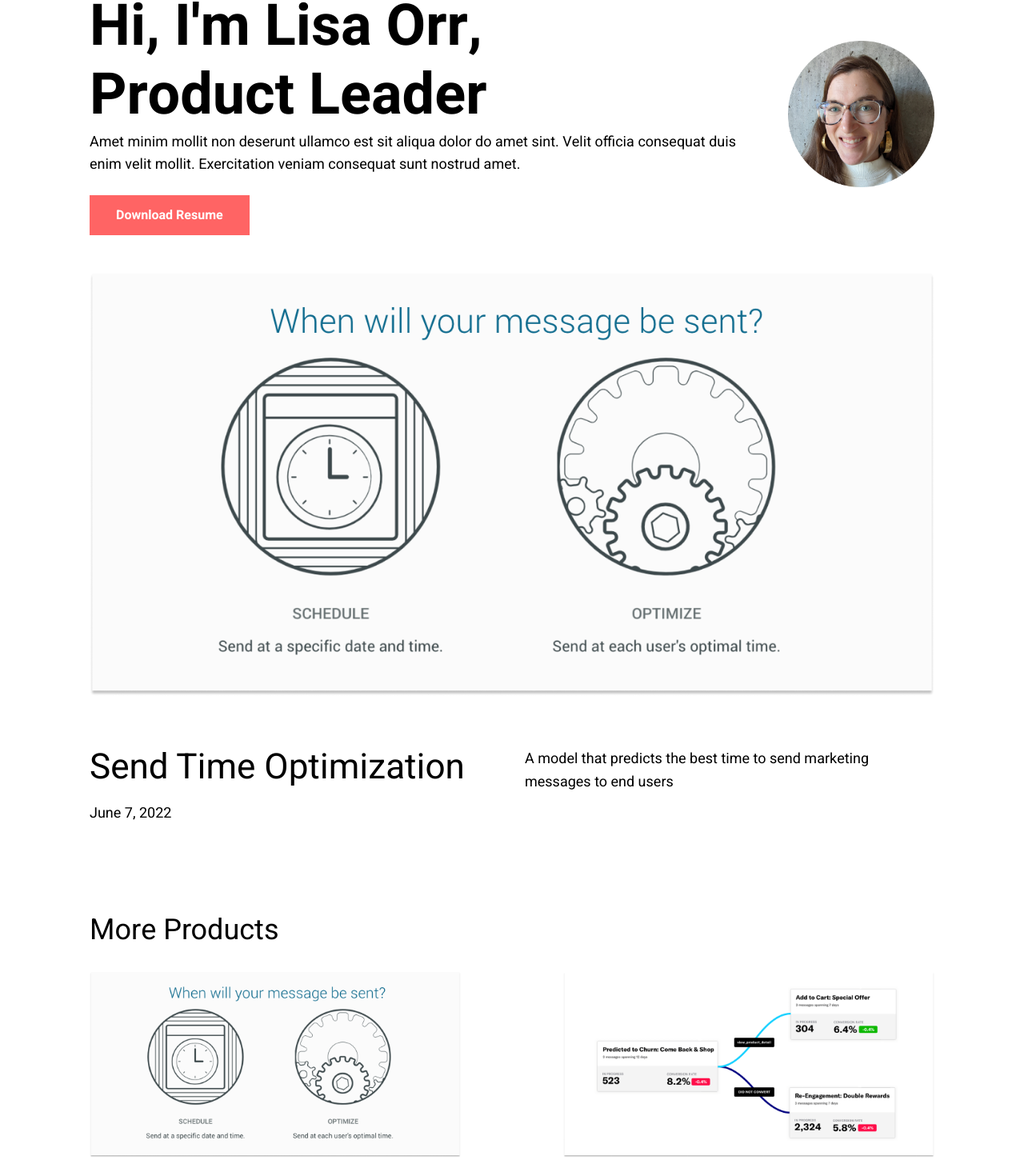
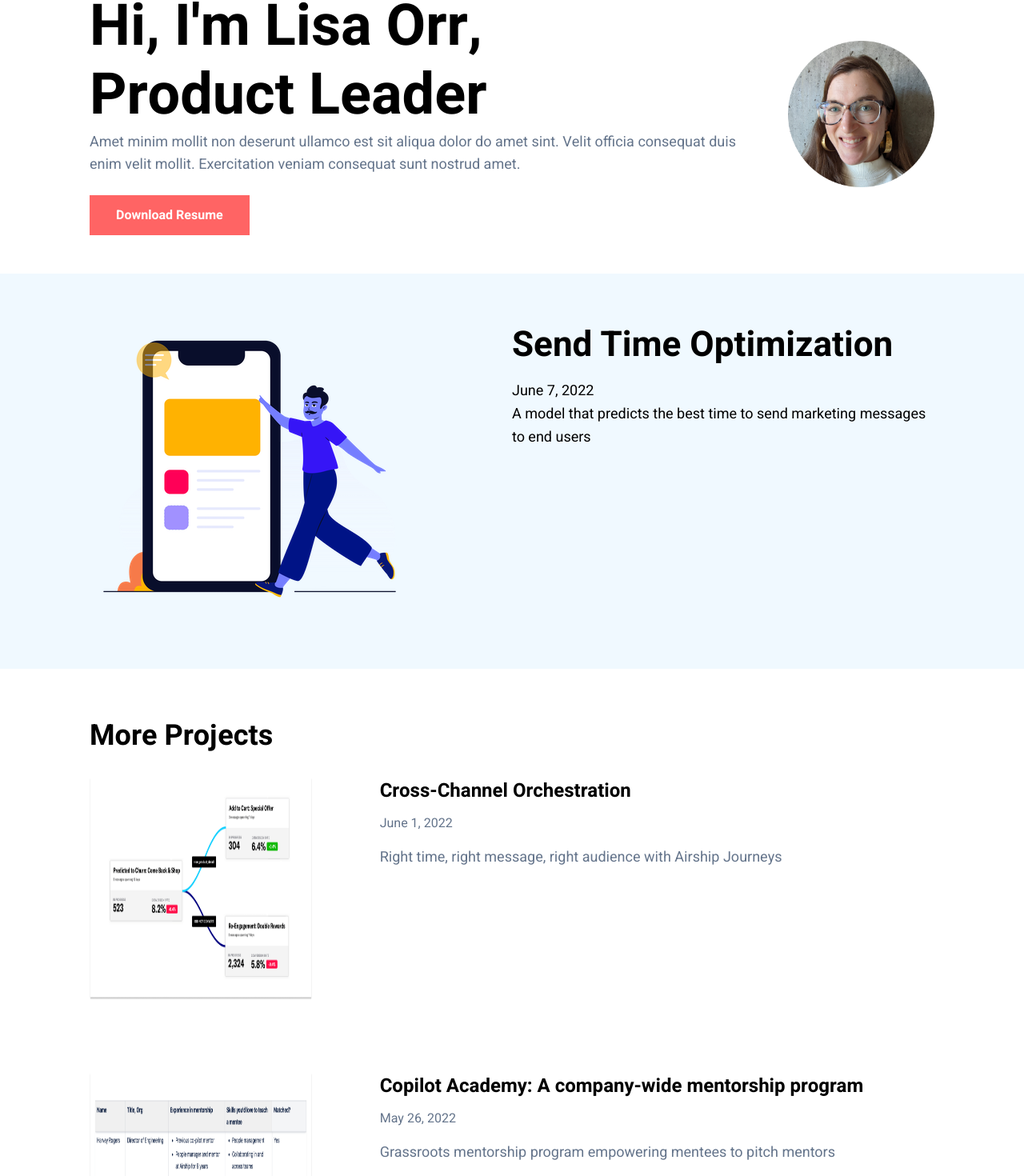
Before and after one commit to lisafeets/lisafeets_portfolio, a Next.js app: page / in a window 1280 px wide. Shown: the part 129-1599 px from the top of the page at 80% size. Built offline with nearby package versions, Linux system fonts and the light colour scheme.

Commit message:
posts design work

```diff
--- a/_posts/sendtime.md
+++ b/_posts/sendtime.md
@@ -1,13 +1,13 @@
 ---
 title: 'Send Time Optimization'
 excerpt: 'A model that predicts the best time to send marketing messages to end users'
-coverImage: '/assets/blog/sendtime/sendtimecover.png'
+coverImage: '/assets/blog/journeys/sendtime-optimize.png'
 date: '2022-06-07T05:35:07.322Z'
 author:
   name: Lisa Orr
   picture: '/assets/blog/authors/lisa.png'
 ogImage:
-  url: '/assets/blog/sendtime/sendtimecover.png'
+  url: '/assets/blog/journeys/sendtime-optimize.png'
 ---
 
 ## Product
--- a/components/cover-image.js
+++ b/components/cover-image.js
@@ -10,7 +10,6 @@ export default function CoverImage({ title, src, slug, height, width }) {
       className={cn('shadow-sm', {
         'hover:shadow-md transition-shadow duration-200': slug,
       })}
-      layout="responsive"
       width={width}
       height={height}
     />
--- a/components/hero-post.js
+++ b/components/hero-post.js
@@ -12,19 +12,19 @@ export default function HeroPost({
   slug,
 }) {
   return (
-    <section>
-      <div className="mb-8 md:mb-16">
+    <section className="md:grid grid-cols-2">
+      <div className="md:mr-8">
         <CoverImage
           title={title}
           src={coverImage}
           slug={slug}
-          height={620}
-          width={1240}
+          height={359}
+          width={400}
         />
       </div>
-      <div className="md:grid md:grid-cols-2 md:gap-x-16 lg:gap-x-8 mb-20 md:mb-28">
+      <div>
         <div>
-          <h3 className="mb-4 text-4xl lg:text-6xl leading-tight">
+          <h3 className="mb-4 text-4xl lg:text-6xl leading-tight font-bold">
             <Link href={`/posts/${slug}`}>
               <a className="hover:underline">{title}</a>
             </Link>
--- a/components/intro.js
+++ b/components/intro.js
@@ -8,7 +8,7 @@ export default function Intro() {
         <h1 className="text-6xl md:text-7xl font-bold leading-tight">
           Hi, I'm Lisa Orr,<br />Product Leader
         </h1>
-        <p className="text-lg block">Amet minim mollit non deserunt ullamco est sit aliqua dolor do amet sint.
+        <p className="text-lg block text-slate-500">Amet minim mollit non deserunt ullamco est sit aliqua dolor do amet sint.
           Velit officia consequat duis enim velit mollit.
           Exercitation veniam consequat sunt nostrud amet.</p>
         <a href="/assets/resume/resume2022.pdf"
--- a/components/more-stories.js
+++ b/components/more-stories.js
@@ -3,10 +3,10 @@ import PostPreview from '../components/post-preview'
 export default function MoreStories({ posts }) {
   return (
     <section>
-      <h2 className="mb-8 text-lg md:text-4xl leading-tight">
-        More Products
+      <h2 className="mb-8 text-md md:text-4xl leading-tight font-bold">
+        More Projects
       </h2>
-      <div className="grid grid-cols-1 md:grid-cols-2 md:gap-x-16 lg:gap-x-32 gap-y-20 md:gap-y-32 mb-32">
+      <div className="mb-32">
         {posts.map((post) => (
           <PostPreview
             key={post.slug}
--- a/components/post-body.js
+++ b/components/post-body.js
@@ -2,7 +2,7 @@ import markdownStyles from './markdown-styles.module.css'
 
 export default function PostBody({ content }) {
   return (
-    <div className="max-w-2xl mx-auto portfolio-styling">
+    <div className="max-w-2xl mx-auto">
       <div
         className={markdownStyles['markdown']}
         dangerouslySetInnerHTML={{ __html: content }}
--- a/components/post-header.js
+++ b/components/post-header.js
@@ -10,14 +10,15 @@ export default function PostHeader({ title, coverImage, date, author }) {
       <div className="hidden md:block md:mb-12">
         <Avatar name={author.name} picture={author.picture} />
       </div>
-      <div className="mb-8 md:mb-16 sm:mx-0">
-        <CoverImage title={title} src={coverImage} height={620} width={1240} />
+      <div className="mb-8 md:mb-16 sm:mx-0 flex justify-center">
+        <CoverImage title={title} src={coverImage} height={359}
+          width={400}/>
       </div>
       <div className="max-w-2xl mx-auto">
         <div className="block md:hidden mb-6">
           {/* <Avatar name={author.name} picture={author.picture} /> */}
         </div>
-        <div className="mb-6 text-lg">
+        <div className="mb-6 text-md">
           <DateFormatter dateString={date} />
         </div>
       </div>
--- a/components/post-preview.js
+++ b/components/post-preview.js
@@ -12,26 +12,28 @@ export default function PostPreview({
   slug,
 }) {
   return (
-    <div>
+      <div className="grid grid-cols-3 gap-8 md:mb-16">
         <div className="mb-5">
           <CoverImage
             slug={slug}
             title={title}
             src={coverImage}
             height={278}
-          width={556}
+            width={278}
           />
         </div>
-      <h3 className="text-3xl mb-3 leading-snug">
+        <div className="col-span-2">
+          <h3 className="text-2xl mb-3 leading-snug font-bold">
             <Link href={`/posts/${slug}`}>
               <a className="hover:underline">{title}</a>
             </Link>
           </h3>
-      <div className="text-lg mb-4">
+          <div className="text-md mb-4 text-slate-500">
             <DateFormatter dateString={date} />
           </div>
-      <p className="text-lg leading-relaxed mb-4">{excerpt}</p>
+          <p className="text-lg leading-relaxed mb-4 text-slate-500">{excerpt}</p>
           {/* <Avatar name={author.name} picture={author.picture} /> */}
+        </div>
       </div>
   )
 }
--- a/pages/about.js
+++ b/pages/about.js
@@ -2,27 +2,38 @@ import Image from 'next/image'
 import Layout from '../components/layout'
 import Head from 'next/head'
 import Container from '../components/container'
+import Header from '../components/header'
 
 const About = () => {
     return (
-        // <div>
-        //     <h1>About</h1>
-        //     <p>I build products!</p>
-        //     <Image title={"lisafeets"} src={"/assets/about/lisa_tuba_2.png"} height={255} width={210}/>
-        // </div>
-        // (
             <>
               <Layout>
-                <Head>
-                  <title>Lisa Orr's Product Portfolio</title>
-                </Head>
                 <Container>
-                <div>
-                    <h1>About</h1>
-                    <p>I build products!</p>
-                    <Image title={"lisafeets"} src={"/assets/about/lisa_tuba_2.png"} height={255} width={210}/>
-                </div>
+                  <Header />
                 </Container>
+                <div className="bg-sky-50 pt-16 pb-16">
+                  <Container>
+                    <div className="grid grid-cols-3 gap-16">
+                      <div>
+                        <Image title={"lisafeets"} src={"/assets/about/lisa_tuba_2.png"} height={295} width={293} />
+                        </div>
+                      <div className="md:pr-8 col-span-2">
+                        <h1 className="text-2xl md:text-3xl font-bold leading-tight mb-12">
+                          I build products.
+                        </h1>
+                        <p className="text-lg block text-slate-500 mb-4">Amet minim mollit non deserunt ullamco est sit aliqua dolor do amet sint.
+                          Velit officia consequat duis enim velit mollit.
+                          Exercitation veniam consequat sunt nostrud amet.</p>
+                          <p className="text-lg block text-slate-500 mb-4">Amet minim mollit non deserunt ullamco est sit aliqua dolor do amet sint.
+                          Velit officia consequat duis enim velit mollit.
+                          Exercitation veniam consequat sunt nostrud amet.</p>
+                          <p className="text-lg block text-slate-500 mb-4">Amet minim mollit non deserunt ullamco est sit aliqua dolor do amet sint.
+                          Velit officia consequat duis enim velit mollit.
+                          Exercitation veniam consequat sunt nostrud amet.</p>
+                      </div>
+                    </div>
+                  </Container>
+              </div>
               </Layout>
             </>
         //   )
--- a/pages/index.js
+++ b/pages/index.js
@@ -9,7 +9,7 @@ import { CMS_NAME } from '../lib/constants'
 
 export default function Index({ allPosts }) {
   const heroPost = allPosts[0]
-  const morePosts = allPosts.slice(0, 2)
+  const morePosts = allPosts.slice(1, 3)
   return (
     <>
       <Layout>
@@ -18,6 +18,9 @@ export default function Index({ allPosts }) {
         </Head>
         <Container>
           <Intro />
+        </Container>
+        <div className="bg-sky-50 pt-16 pb-16">
+          <Container>
             {heroPost && (
               <HeroPost
                 title={heroPost.title}
@@ -28,7 +31,12 @@ export default function Index({ allPosts }) {
                 excerpt={heroPost.excerpt}
               />
             )}
+            </Container>
+          </div>
+          <Container>
+            <div className="md:mt-16">
               {morePosts.length > 0 && <MoreStories posts={morePosts} />}
+            </div>
           </Container>
       </Layout>
     </>
--- a/pages/posts/[slug].js
+++ b/pages/posts/[slug].js
@@ -20,11 +20,14 @@ export default function Post({ post, morePosts, preview }) {
     <Layout preview={preview}>
         <Container>
           <Header />
+        </Container>
         {router.isFallback ? (
           <PostTitle>Loading…</PostTitle>
         ) : (
           <>
             <article className="mb-32">
+              <div className="bg-sky-50 pt-16 pb-4">
+                <Container>
                   <Head>
                     <title>
                       {post.title} | Lisa Orr's product portfolio and blog
@@ -37,11 +40,12 @@ export default function Post({ post, morePosts, preview }) {
                     date={post.date}
                     author={post.author}
                   />
+                </Container>
+              </div>
               <PostBody content={post.content} />
             </article>
           </>
         )}
-      </Container>
     </Layout>
   )
 }
```
Also changed, not shown: public/assets/blog/journeys/sendtime-optimize.png (added). Lines whose indentation alone changed are shown as unchanged.
